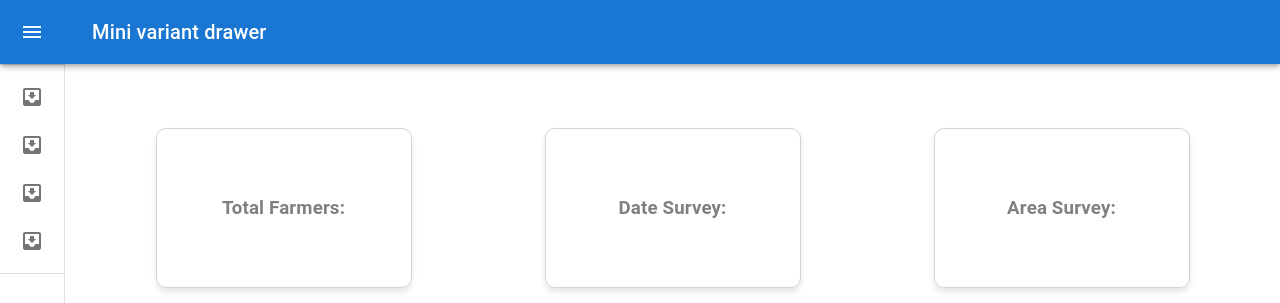
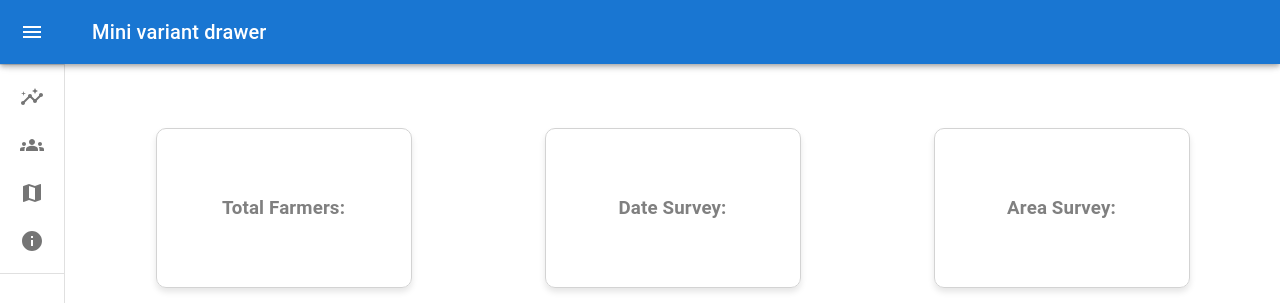
Before and after one commit to bharatrohan2016/svm-dashboard-frontend, a React (Create React App) app: page /dashboard in a window 1280 px wide. Shown: the top 303 px of the page. Built offline with nearby package versions, Linux system fonts and the light colour scheme.

Commit message:
Icons added

```diff
--- a/src/Components/User/Sidebar.jsx
+++ b/src/Components/User/Sidebar.jsx
@@ -17,7 +17,10 @@ import ListItemButton from '@mui/material/ListItemButton';
 import ListItemIcon from '@mui/material/ListItemIcon';
 import ListItemText from '@mui/material/ListItemText';
 import InboxIcon from '@mui/icons-material/MoveToInbox';
-import MailIcon from '@mui/icons-material/Mail';
+import InsightsIcon from '@mui/icons-material/Insights';
+import GroupsIcon from '@mui/icons-material/Groups';
+import MapIcon from '@mui/icons-material/Map';
+import InfoIcon from '@mui/icons-material/Info';
 import { Link, Outlet } from 'react-router-dom';
 
 const drawerWidth = 240;
@@ -145,7 +148,7 @@ export default function Sidebar() {
                     justifyContent: 'center',
                 }}
                 >
-                <InboxIcon />
+                <InsightsIcon />
                 </ListItemIcon>
                 <ListItemText primary="Dashboard" sx={{ opacity: open ? 1 : 0 }} />
             </ListItemButton>
@@ -167,7 +170,7 @@ export default function Sidebar() {
                     justifyContent: 'center',
                 }}
                 >
-                <InboxIcon />
+                <GroupsIcon />
                 </ListItemIcon>
                 <ListItemText primary="Farmer" sx={{ opacity: open ? 1 : 0 }} />
             </ListItemButton>
@@ -187,7 +190,7 @@ export default function Sidebar() {
                         justifyContent: 'center',
                     }}
                     >
-                    <InboxIcon />
+                    <MapIcon />
                     </ListItemIcon>
                     <ListItemText primary="Map" sx={{ opacity: open ? 1 : 0 }} />
                 </ListItemButton>
@@ -209,7 +212,7 @@ export default function Sidebar() {
                         justifyContent: 'center',
                     }}
                     >
-                    <InboxIcon />
+                    <InfoIcon />
                     </ListItemIcon>
                     <ListItemText primary="About" sx={{ opacity: open ? 1 : 0 }} />
                 </ListItemButton>
```
